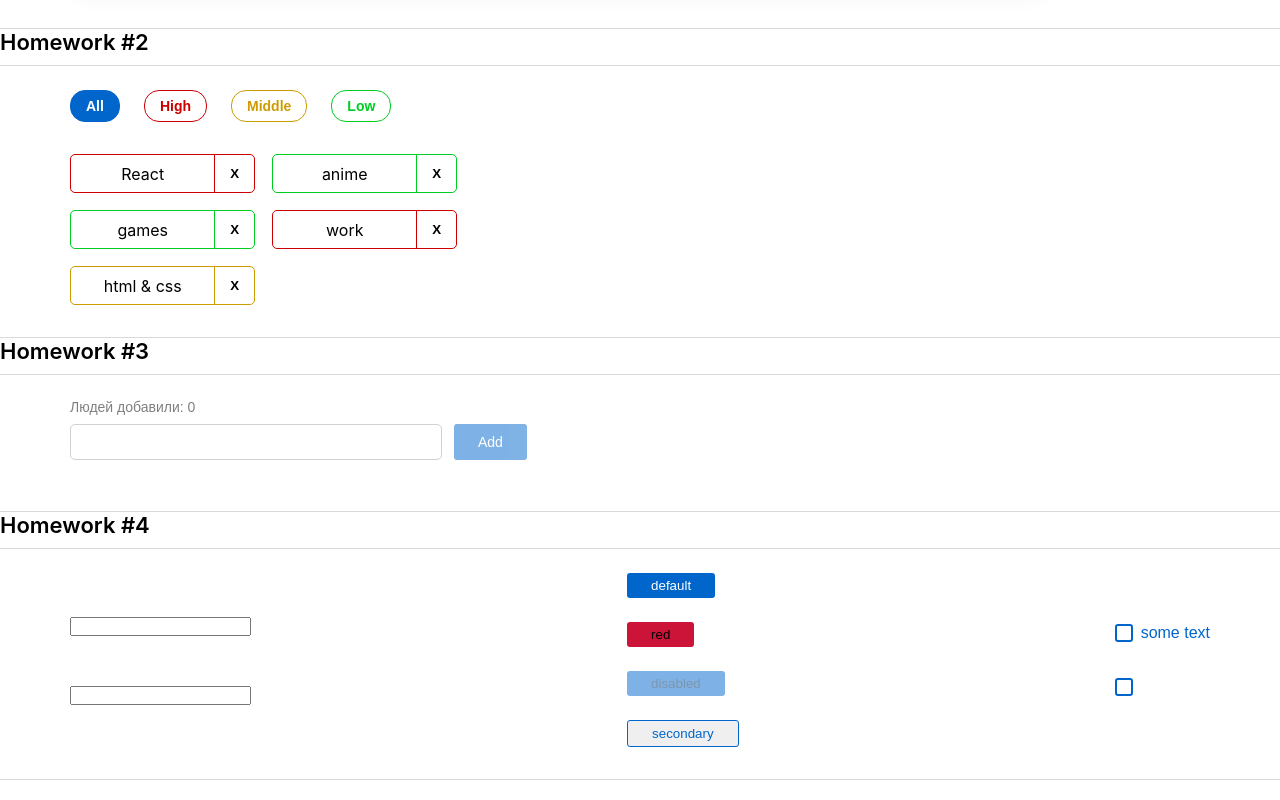
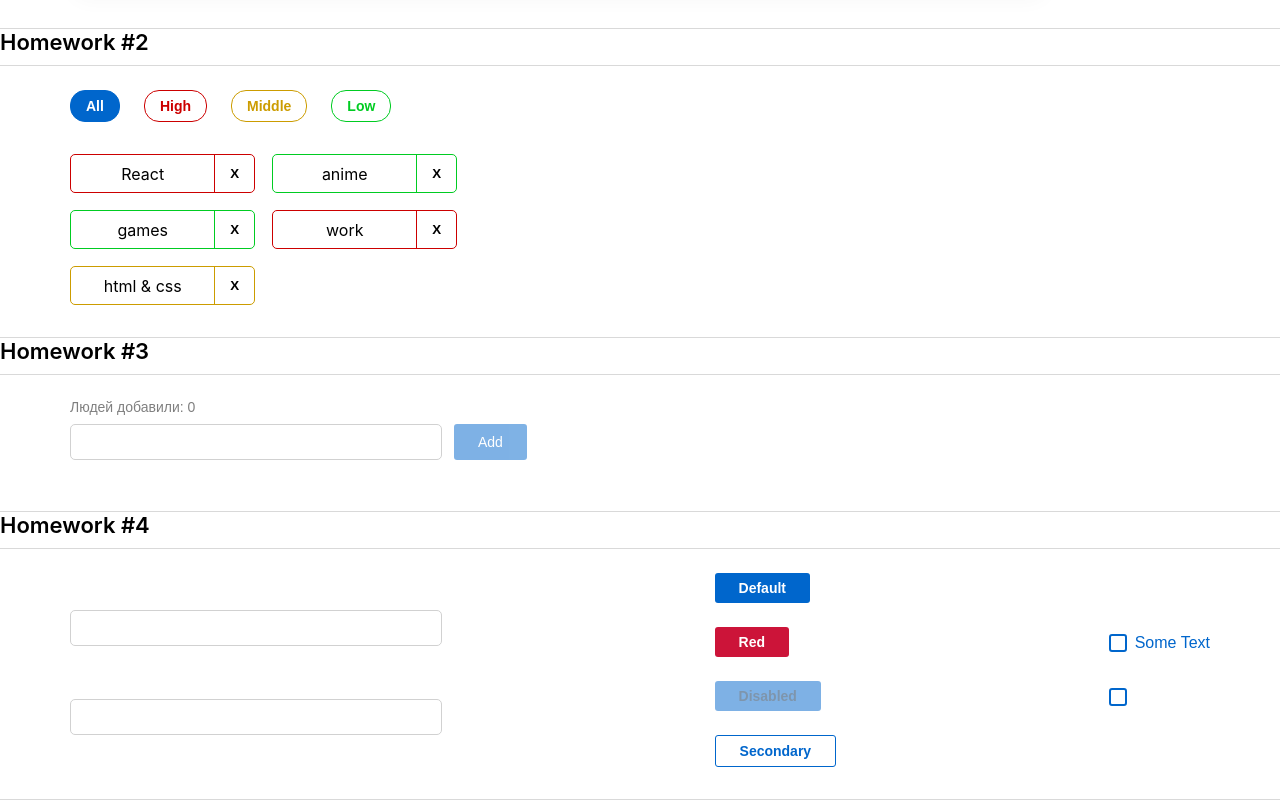
Before and after one commit to chylman/hws2, a React (Create React App) app: page /#/pre-junior in a window 1280 px wide. Shown: the part 372-1172 px from the top of the page. Built offline with nearby package versions, Linux system fonts and the light colour scheme.

Commit message:
feat: style hw4

```diff
--- a/src/s2-homeworks/hw04/common/c1-SuperInputText/SuperInputText.module.css
+++ b/src/s2-homeworks/hw04/common/c1-SuperInputText/SuperInputText.module.css
@@ -2,19 +2,32 @@
 }
 
 .input {
+    width: 372px;
+    height: 36px;
+    padding: 8px 12px;
+    border-radius: 5px;
+    border: 1px solid #D1D1D1;
+    color: #000000;
 }
 
 .inputWrapper {
+    display: flex;
+    flex-direction: column;
+    row-gap: 5px;
 }
 
 .superInput {
 }
 
 .errorInput {
+    border: 1px solid #CC1439;
+
 }
 
 .errorInput:focus {
 }
 
 .error {
+    color: #CC1439;
+    order: -1;
 }
--- a/src/s2-homeworks/hw04/common/c2-SuperButton/SuperButton.module.css
+++ b/src/s2-homeworks/hw04/common/c2-SuperButton/SuperButton.module.css
@@ -2,6 +2,12 @@
     border-radius: 3px;
     border: none;
     padding: 5px 24px;
+    color: #FFFFFF;
+    text-transform: capitalize;
+    font-weight: 600;
+    font-size: 14px;
+    line-height: 20px;
+    font-family: "Montserrat", sans-serif;
 }
 
 .disabled {
@@ -12,6 +18,7 @@
 
 .secondary {
     color: #0066CC;
+    background-color: #FFFFFF;
     border: 1px solid #0066CC;
 }
 
@@ -25,22 +32,33 @@
 }
 
 .default:hover {
+    cursor: pointer;
+    background-color: #0080FF;
 }
 
 .red:hover {
+    background-color: #FF1A47;
+    cursor: pointer;
+
 }
 
 .secondary:hover {
+    background-color: #E5F0FA;
+    cursor: pointer;
+
 }
 
 
 .default:active {
+    background-color: #0059B2;
 }
 
 .secondary:active {
+    background-color: #C9E5FF;
 }
 
 .red:active {
+    background-color: #B21232;
 }
 
 .button:disabled {
--- a/src/s2-homeworks/hw04/common/c3-SuperCheckbox/SuperCheckbox.module.css
+++ b/src/s2-homeworks/hw04/common/c3-SuperCheckbox/SuperCheckbox.module.css
@@ -41,4 +41,5 @@
 .spanClassName {
     font-family: 'Montserrat', sans-serif;
     color: #06c;
+    text-transform: capitalize;
 }
```
